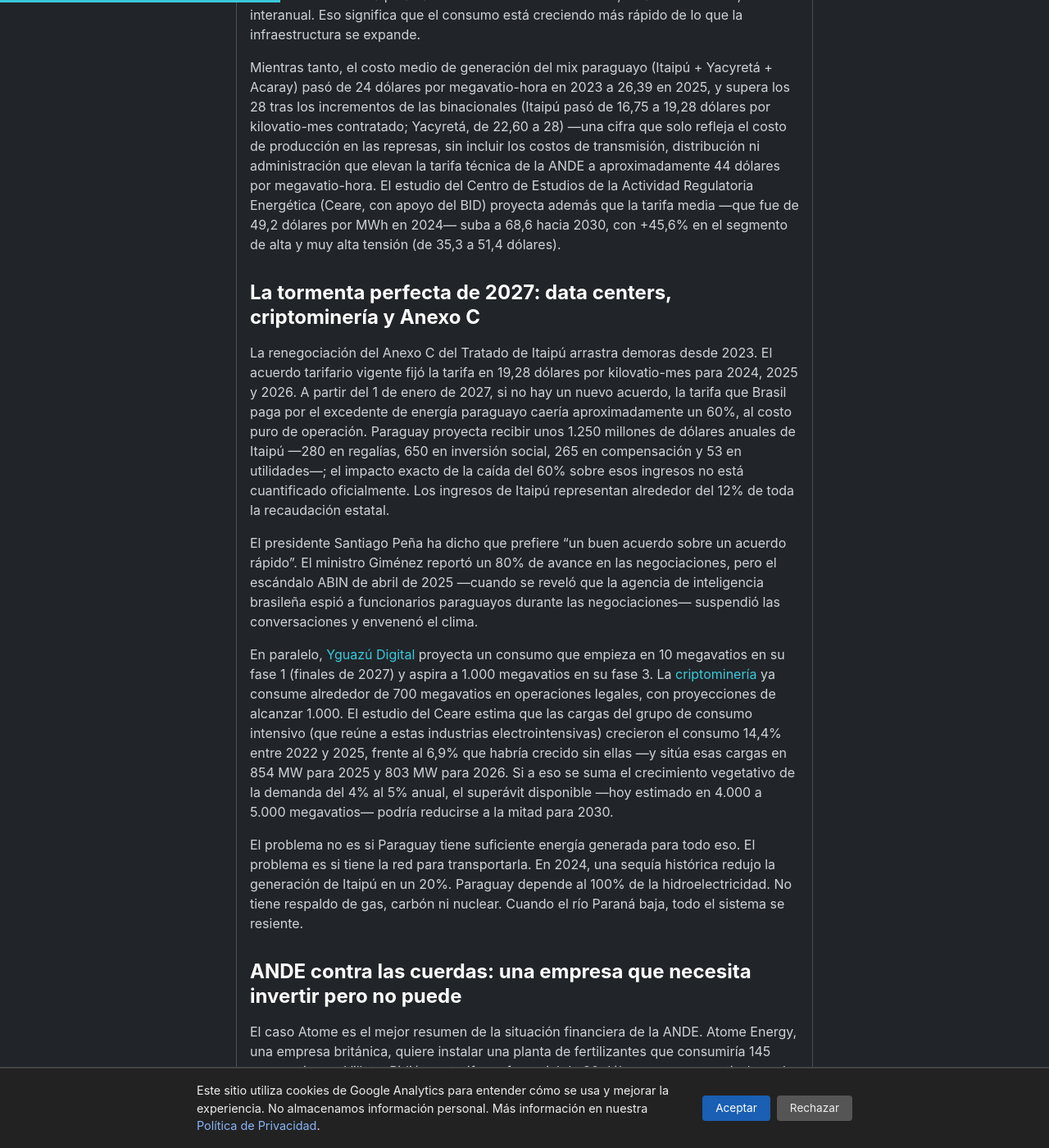
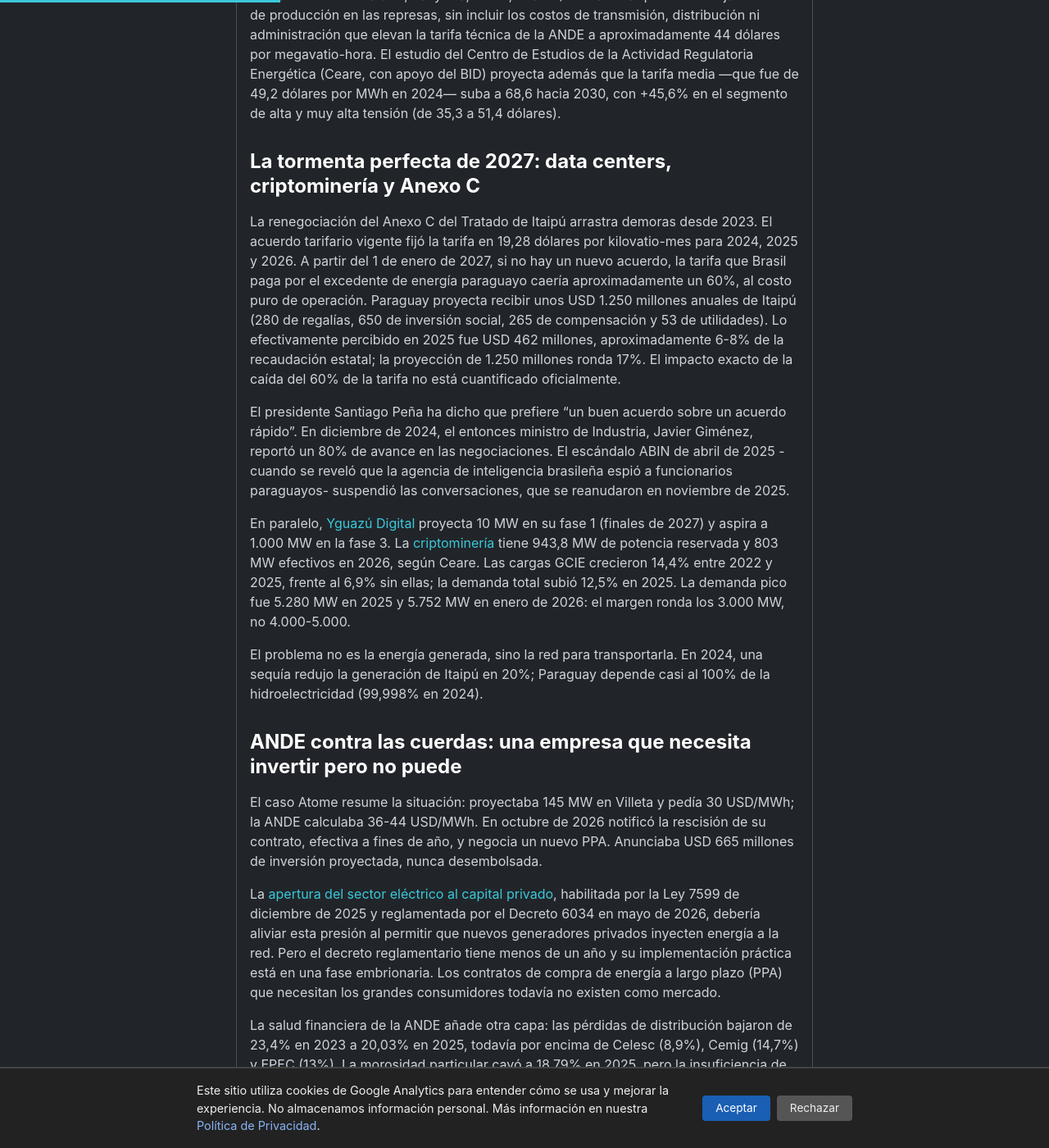
Before and after one commit to miravosqueinteresante/muchotexto.net, a Jekyll site: the page built from _posts/2026-07-08-red-electrica-paraguay-ia.md, in a window 1280 px wide and 1400 px high, scrolled down 1299 px. Shown: the whole window at 82% size. Built offline with Jekyll 4.4.1, drawn with Linux system fonts in a browser that asks for light colours; some of the changed text lies outside the part shown.

Commit message:
Corrige datos críticos del artículo de red eléctrica

```diff
--- a/_posts/2026-07-08-red-electrica-paraguay-ia.md
+++ b/_posts/2026-07-08-red-electrica-paraguay-ia.md
@@ -3,65 +3,59 @@
 title: "Paraguay tiene energía para la IA pero no la red para transportarla"
 seo_title: "Energía para IA sin red de transmisión"
 date: 2026-07-08
-last_modified_at: 2026-09-23
+last_modified_at: 2026-11-14
 categories: articulos
 pilar: 1
-resumen: "Paraguay genera 8.000 MW pero su red de transmisión no puede llevarlos a donde se necesitan."
+resumen: "Paraguay tiene 8.760 MW nominales pero su red de transmisión no puede llevarlos a donde se necesitan."
 tags: infraestructura-energia
-description: "Paraguay genera 8.000 MW, pero su red de transmisión no puede llevarlos a donde se necesitan. Yguazú Digital, criptominería y la renegociación de Itaipú."
+description: "Paraguay tiene 8.760 MW nominales, pero su red no puede llevarlos a donde se necesitan. Yguazú Digital, criptominería e Itaipú."
 ---
 
-Paraguay genera mucha más electricidad de la que consume. Esa frase se repite en cada artículo sobre energía en el país, en cada discurso oficial, en cada promesa de inversión. Es cierta. Pero omite un detalle fundamental: tener energía disponible no es lo mismo que tenerla donde se necesita, cuando se necesita, con la infraestructura para transportarla. Paraguay genera aproximadamente 8.250 megavatios entre su cuota de Itaipú, Yacyretá y Acaray, pero su red de transmisión de 500 kV —la columna vertebral que necesita cualquier país para mover grandes volúmenes de electricidad— se puede contar en kilómetros.
+Paraguay genera más electricidad de la que consume, pero tener energía disponible no es lo mismo que tenerla donde se necesita. El país tiene 8.760 MW nominales entre su cuota de Itaipú, Yacyretá y Acaray (8.025 MW disponibles), pero su red de 500 kV es todavía fragmentaria.
 
 Ese desajuste entre generación y transmisión es, hoy por hoy, el principal obstáculo para que Paraguay se convierta en el hub de inteligencia artificial que promete ser. Y la ventana para resolverlo se está cerrando: 2027 es el año en que vencen los contratos de criptominería, vence el acuerdo tarifario de Itaipú y entra en operación la primera fase de Yguazú Digital. Tres fechas que convergen en un mismo punto, que es también donde la red eléctrica paraguaya muestra sus límites.
 
 ## La paradoja de la abundancia: sobra generación, falta transmisión
 
-Paraguay tiene 7.195 kilómetros de líneas de transmisión en 500 kV, 220 kV y 66 kV. Para un país del tamaño de Francia, es poco. De los 835 kilómetros de líneas de 500 kV que existen, la principal es la que conecta la subestación Margen Derecha de Itaipú con Villa Hayes, de aproximadamente 300 kilómetros, pasando por el doble circuito Yguazú–Valenzuela. No hay un anillo de 500 kV que recorra el país. No hay una línea troncal que pueda transportar energía desde Itaipú hasta el Chaco o el sur del país sin pasar por múltiples transformaciones y cuellos de botella.<sup><a href="https://es.wikipedia.org/wiki/Administraci%C3%B3n_Nacional_de_Electricidad">[1]</a><a href="https://es.wikipedia.org/wiki/Represa_de_Itaip%C3%BA">[2]</a></sup>
+Paraguay tiene 7.195 kilómetros de líneas de transmisión en 500 kV, 220 kV y 66 kV. Para un país casi del tamaño de Francia, es poco. De los 835 kilómetros de líneas de 500 kV que existen, la principal es la que conecta la subestación Margen Derecha de Itaipú con Villa Hayes, de aproximadamente 360 kilómetros. La línea Yguazú–Valenzuela es otra obra: 202 kilómetros, prevista para enero de 2027. No hay un anillo de 500 kV que recorra el país. No hay una línea troncal que pueda transportar energía desde Itaipú hasta el Chaco o el sur del país sin pasar por múltiples transformaciones y cuellos de botella.<sup><a href="https://es.wikipedia.org/wiki/Administraci%C3%B3n_Nacional_de_Electricidad">[1]</a><a href="https://es.wikipedia.org/wiki/Represa_de_Itaip%C3%BA">[2]</a></sup>
 
-La subestación Emboscada, una obra de 140 millones de dólares que conectará el sistema de 500 kV con la red de 220 kV del área metropolitana de Asunción, está recién en etapa de licitación. La subestación Alto Paraná, que beneficiará a 300.000 usuarios en Ciudad del Este, costó 26 millones y recién se está construyendo. La línea María Auxiliadora, 90 kilómetros de 220 kV, beneficia a 80.000 personas en el sur. Son avances importantes, pero fragmentarios.
+La subestación Emboscada, con un préstamo de 140 millones de dólares para una obra de 119 millones, conectará el sistema de 500 kV con la red de 220 kV del área metropolitana; a septiembre de 2026 estaba en etapa prelicitatoria. La subestación Alto Paraná, que beneficia a unos 300.000 usuarios en Ciudad del Este, costó 26 millones y fue inaugurada el 23 de abril de 2026. La línea María Auxiliadora, de 90 kilómetros en 220 kV, beneficia a unos 20.000 clientes según ANDE; el informe oficial habla de 80.000 personas. Son avances importantes, pero fragmentarios.
 
-El presidente de la ANDE, Félix Sosa, reportó en junio de 2026 que la toma de energía de la ANDE desde Itaipú alcanzó los 2.170 GWh en ese mes, un aumento del 13,2% interanual. Eso significa que el consumo está creciendo más rápido de lo que la infraestructura se expande.
+
 
 Mientras tanto, el costo medio de generación del mix paraguayo (Itaipú + Yacyretá + Acaray) pasó de 24 dólares por megavatio-hora en 2023 a 26,39 en 2025, y supera los 28 tras los incrementos de las binacionales (Itaipú pasó de 16,75 a 19,28 dólares por kilovatio-mes contratado; Yacyretá, de 22,60 a 28) —una cifra que solo refleja el costo de producción en las represas, sin incluir los costos de transmisión, distribución ni administración que elevan la tarifa técnica de la ANDE a aproximadamente 44 dólares por megavatio-hora. El estudio del Centro de Estudios de la Actividad Regulatoria Energética (Ceare, con apoyo del BID) proyecta además que la tarifa media —que fue de 49,2 dólares por MWh en 2024— suba a 68,6 hacia 2030, con +45,6% en el segmento de alta y muy alta tensión (de 35,3 a 51,4 dólares).
 
 ## La tormenta perfecta de 2027: data centers, criptominería y Anexo C
 
-La renegociación del Anexo C del Tratado de Itaipú arrastra demoras desde 2023. El acuerdo tarifario vigente fijó la tarifa en 19,28 dólares por kilovatio-mes para 2024, 2025 y 2026. A partir del 1 de enero de 2027, si no hay un nuevo acuerdo, la tarifa que Brasil paga por el excedente de energía paraguayo caería aproximadamente un 60%, al costo puro de operación. Paraguay proyecta recibir unos 1.250 millones de dólares anuales de Itaipú —280 en regalías, 650 en inversión social, 265 en compensación y 53 en utilidades—; el impacto exacto de la caída del 60% sobre esos ingresos no está cuantificado oficialmente. Los ingresos de Itaipú representan alrededor del 12% de toda la recaudación estatal.
+La renegociación del Anexo C del Tratado de Itaipú arrastra demoras desde 2023. El acuerdo tarifario vigente fijó la tarifa en 19,28 dólares por kilovatio-mes para 2024, 2025 y 2026. A partir del 1 de enero de 2027, si no hay un nuevo acuerdo, la tarifa que Brasil paga por el excedente de energía paraguayo caería aproximadamente un 60%, al costo puro de operación. Paraguay proyecta recibir unos USD 1.250 millones anuales de Itaipú (280 de regalías, 650 de inversión social, 265 de compensación y 53 de utilidades). Lo efectivamente percibido en 2025 fue USD 462 millones, aproximadamente 6-8% de la recaudación estatal; la proyección de 1.250 millones ronda 17%. El impacto exacto de la caída del 60% de la tarifa no está cuantificado oficialmente.
 
-El presidente Santiago Peña ha dicho que prefiere "un buen acuerdo sobre un acuerdo rápido". El ministro Giménez reportó un 80% de avance en las negociaciones, pero el escándalo ABIN de abril de 2025 —cuando se reveló que la agencia de inteligencia brasileña espió a funcionarios paraguayos durante las negociaciones— suspendió las conversaciones y envenenó el clima.
+El presidente Santiago Peña ha dicho que prefiere "un buen acuerdo sobre un acuerdo rápido". En diciembre de 2024, el entonces ministro de Industria, Javier Giménez, reportó un 80% de avance en las negociaciones. El escándalo ABIN de abril de 2025 -cuando se reveló que la agencia de inteligencia brasileña espió a funcionarios paraguayos- suspendió las conversaciones, que se reanudaron en noviembre de 2025.
 
-En paralelo, [Yguazú Digital]({% post_url 2026-06-23-yguazu-digital-paraguay-hub-ia-mas-grande-del-mundo %}) proyecta un consumo que empieza en 10 megavatios en su fase 1 (finales de 2027) y aspira a 1.000 megavatios en su fase 3. La [criptominería]({% post_url 2026-07-07-criptomineria-paraguay-energia-barata %}) ya consume alrededor de 700 megavatios en operaciones legales, con proyecciones de alcanzar 1.000. El estudio del Ceare estima que las cargas del grupo de consumo intensivo (que reúne a estas industrias electrointensivas) crecieron el consumo 14,4% entre 2022 y 2025, frente al 6,9% que habría crecido sin ellas —y sitúa esas cargas en 854 MW para 2025 y 803 MW para 2026. Si a eso se suma el crecimiento vegetativo de la demanda del 4% al 5% anual, el superávit disponible —hoy estimado en 4.000 a 5.000 megavatios— podría reducirse a la mitad para 2030.
+En paralelo, [Yguazú Digital]({% post_url 2026-06-23-yguazu-digital-paraguay-hub-ia-mas-grande-del-mundo %}) proyecta 10 MW en su fase 1 (finales de 2027) y aspira a 1.000 MW en la fase 3. La [criptominería]({% post_url 2026-07-07-criptomineria-paraguay-energia-barata %}) tiene 943,8 MW de potencia reservada y 803 MW efectivos en 2026, según Ceare. Las cargas GCIE crecieron 14,4% entre 2022 y 2025, frente al 6,9% sin ellas; la demanda total subió 12,5% en 2025. La demanda pico fue 5.280 MW en 2025 y 5.752 MW en enero de 2026: el margen ronda los 3.000 MW, no 4.000-5.000.
 
-El problema no es si Paraguay tiene suficiente energía generada para todo eso. El problema es si tiene la red para transportarla. En 2024, una sequía histórica redujo la generación de Itaipú en un 20%. Paraguay depende al 100% de la hidroelectricidad. No tiene respaldo de gas, carbón ni nuclear. Cuando el río Paraná baja, todo el sistema se resiente.
+El problema no es la energía generada, sino la red para transportarla. En 2024, una sequía redujo la generación de Itaipú en 20%; Paraguay depende casi al 100% de la hidroelectricidad (99,998% en 2024).
 
 ## ANDE contra las cuerdas: una empresa que necesita invertir pero no puede
 
-El caso Atome es el mejor resumen de la situación financiera de la ANDE. Atome Energy, una empresa británica, quiere instalar una planta de fertilizantes que consumiría 145 megavatios en Villeta. Pidió una tarifa preferencial de 30 dólares por megavatio-hora. La ANDE se negó porque su propio costo técnico de generación —según cálculos internos citados en la negociación— es de aproximadamente 44 dólares. Venderle a 30 dólares significaría perder plata en cada megavatio.
+El caso Atome resume la situación: proyectaba 145 MW en Villeta y pedía 30 USD/MWh; la ANDE calculaba 36-44 USD/MWh. En octubre de 2026 notificó la rescisión de su contrato, efectiva a fines de año, y negocia un nuevo PPA. Anunciaba USD 665 millones de inversión proyectada, nunca desembolsada.
 
-Atome representa con cifras redondas una inversión de 665 millones de dólares. Y la ANDE no pudo aceptar su oferta porque, a la tarifa que el inversor estaba dispuesto a pagar, la empresa eléctrica estatal pierde dinero. Eso es todo lo que hay que saber sobre la salud financiera de la ANDE.
+La [apertura del sector eléctrico al capital privado]({% post_url 2026-05-27-apertura-sector-electrico-privado-paraguay %}), habilitada por la Ley 7599 de diciembre de 2025 y reglamentada por el Decreto 6034 en mayo de 2026, debería aliviar esta presión al permitir que nuevos generadores privados inyecten energía a la red. Pero el decreto reglamentario tiene menos de un año y su implementación práctica está en una fase embrionaria. Los contratos de compra de energía a largo plazo (PPA) que necesitan los grandes consumidores todavía no existen como mercado.
 
-La [apertura del sector eléctrico al capital privado]({% post_url 2026-05-27-apertura-sector-electrico-privado-paraguay %}), habilitada por la Ley 7599 de diciembre de 2025 y reglamentada por el Decreto 6034 en mayo de 2026, debería aliviar esta presión al permitir que nuevos generadores privados inyecten energía a la red. Pero el decreto reglamentario tiene apenas dos meses y su implementación práctica está en una fase embrionaria. Los contratos de compra de energía a largo plazo (PPA) que necesitan los grandes consumidores todavía no existen como mercado.
-
-La salud financiera de la ANDE añade otra capa al problema. Las pérdidas de distribución —la diferencia entre la energía que se factura y la que se pierde en el camino— fueron del 23,4% en 2023 y bajaron apenas al 21,9% en 2024 y al 20,03% en 2025, muy por encima de equivalentes regionales como Celesc (8,9%), Cemig (14,7%) o EPEC (13%). La morosidad de los clientes particulares, sin contar instituciones estatales, llegó a un pico del 28,95% en 2023 y cayó al 18,79% en 2025. Y la insuficiencia de rentabilidad de la empresa —la diferencia entre lo que gana y lo que el artículo 88 de su Carta Orgánica exige (8% a 10% sobre la inversión inmovilizada)— cuesta hoy entre 1.800 y 2.000 millones de dólares al año, mientras su deuda de largo plazo pasó de 343 millones en 2010 a 1.664 millones proyectados para 2026, según el estudio del Ceare citado por ABC Color.
+La salud financiera de la ANDE añade otra capa: las pérdidas de distribución bajaron de 23,4% en 2023 a 20,03% en 2025, todavía por encima de Celesc (8,9%), Cemig (14,7%) y EPEC (13%). La morosidad particular cayó a 18,79% en 2025, pero la insuficiencia de rentabilidad cuesta entre USD 1.800 y 2.000 millones al año y la deuda de largo plazo llegó a USD 1.664 millones proyectados para 2026, según Ceare.
 
 La ANDE financia sus inversiones de capital con préstamos multilaterales: el BID, el Banco Europeo de Inversiones y la agencia de cooperación Taiwánesa ICDF. Los montos son conocidos pero insuficientes: 140 millones para la subestación Emboscada, 133 millones para la línea de 500 kV Yguazú–Valenzuela, 56 millones en contratos de 220 kV. Para construir la red que Paraguay necesita —un verdadero anillo de 500 kV— se requieren varios miles de millones. Y la ANDE no puede generarlos internamente porque las tarifas eléctricas en Paraguay son, ante todo, una decisión política.
 
 ## Lo que otros países aprendieron: Irlanda, Virginia y el espejo incómodo
 
-Irlanda es la advertencia más clara. Los centros de datos llegaron a consumir el 20% de la electricidad del país en 2023 y cerca del 23% en 2025. En 2021, la Comisión de Regulación de Servicios Públicos (CRU) —el regulador irlandés— declaró una moratoria para nuevas conexiones de data centers en el área de Dublín. El sistema simplemente no podía absorber más carga sin inversiones masivas en transmisión que llevarían años. La moratoria se levantó en 2025 con una nueva política de conexión, pero el precedente quedó como referencia de lo que ocurre cuando la demanda industrial supera la capacidad de la red.<sup><a href="https://www.cso.ie/en/releasesandpublications/ep/p-dcmec/datacentresmeteredelectricityconsumption2024/">[3]</a><a href="https://www.cru.ie/about-us/news/the-cru-publishes-its-decision-on-new-electricity-connection-policy-for-data-centres/">[4]</a></sup>
-
-El norte de Virginia, el mercado de centros de datos más grande del mundo, muestra el otro extremo: Dominion Energy invirtió miles de millones durante décadas para construir la infraestructura que hoy alberga más de 200 data centers solo en el condado de Loudoun. Esa capacidad no se construyó en dos años. Se construyó durante veinte, con un marco regulatorio estable, tarifas predecibles y una empresa eléctrica con capacidad financiera real. Solo en 2024, los data centers del condado aportaron 733 millones de dólares en impuestos a la propiedad —el 38% del fondo general—, según el JLARC de Virginia.
+Irlanda es la advertencia más clara: los data centers pasaron del 20% del consumo eléctrico en 2023 al 23% en 2025 y la CRU impuso una moratoria a nuevas conexiones en Dublín entre 2021 y 2025. El norte de Virginia muestra el otro extremo: casi 200 data centers operativos en Loudoun, construidos durante dos décadas con un marco regulatorio estable. En el año fiscal 2023 aportaron USD 733 millones en impuestos a la propiedad, el 31% de los ingresos tributarios, según JLARC. El 38% del fondo general corresponde al presupuesto FY2025/26.
 
 Para Paraguay, la experiencia irlandesa es la más relevante porque comparte una característica estructural: una empresa eléctrica estatal con recursos limitados y una demanda industrial que crece más rápido que la red. Si Yguazú Digital llega a su fase 2 (100 megavatios) antes de que el anillo de 500 kV esté operativo, Paraguay podría enfrentar el mismo dilema que Irlanda: decirle a un inversor que la energía está disponible, pero la conexión no.
 
-La construcción de una línea de 500 kV —desde la planificación hasta la operación— toma entre 7 y 10 años en condiciones normales. Paraguay recién está empezando la primera.
+La construcción de una línea de 500 kV -desde la planificación hasta la operación- lleva varios años; la Yguazú-Valenzuela, licitada en 2022, se prevé operativa en enero de 2027. Paraguay está construyendo el primer anillo de 500 kV; la línea Yguazú-Valenzuela, licitada en 2022, se prevé operativa en enero de 2027.
 
 ---
 
-Paraguay no tiene un problema de oferta de energía. Tiene un problema de infraestructura eléctrica, de capacidad de inversión y de tiempo. El país genera suficiente electricidad para abastecer a Yguazú Digital, a la criptominería y al crecimiento normal de la demanda durante al menos una década. Pero no tiene la red para mover esa electricidad desde las represas del este hasta los centros de consumo del sur y del área metropolitana, y no tiene el dinero para construirla sin financiamiento externo.
-
-El horizonte de 2027 concentra tres procesos que van a definir si Paraguay logra superar este cuello de botella: la renegociación de Itaipú, la entrada en operación de Yguazú Digital y el vencimiento de los contratos de criptominería. Si los tres se resuelven en direcciones compatibles, el país tiene una oportunidad real de convertirse en un hub regional de inteligencia artificial. Si no, el riesgo no es quedarse sin energía —Paraguay nunca se va a quedar sin energía— sino quedarse sin la capacidad de usarla para lo que prometió.
+Paraguay no tiene un problema de oferta de energía, sino de red, inversión y tiempo. Genera suficiente electricidad para Yguazú Digital, la criptominería y el crecimiento normal durante al menos una década, pero no tiene la red para moverla desde las represas del este hasta el sur y el área metropolitana. El horizonte de 2027 concentra la renegociación de Itaipú, la entrada en operación de Yguazú Digital y el vencimiento de los contratos de criptominería. Si convergen bien, hay oportunidad; si no, el riesgo no es quedarse sin energía, sino sin la capacidad de usarla para lo que se prometió.
 
 Este artículo es parte de la [guía completa de inteligencia artificial en Paraguay](/ia-en-paraguay/), que reúne todos los análisis del cluster.
 
@@ -77,7 +71,7 @@
 - [Itaipú Binacional — "Itaipú suministró 14.603 GWh de energía eléctrica a la ANDE en el primer semestre"](https://www.itaipu.gov.py/noticias/energia/itaipu-suministro-14-603-gwh-de-energia-electrica-a-la-ande-durante-el-primer-semestre-del-2026) (julio 2026)
 - [EirGrid — "Data Centre Connection Offer Process"](https://www.eirgrid.ie/industry/becoming-customer/demand-connections) (Irlanda)
 - [Comisión de Regulación de Servicios Públicos (CRU) de Irlanda — "Data centres and the electricity grid"](https://www.cru.ie/about-us/news/the-cru-publishes-its-decision-on-new-electricity-connection-policy-for-data-centres/)
-- [JLARC Virginia — costo y beneficios de los data centers en Loudoun](https://jlarc.virginia.gov/)
+- [JLARC Virginia — costo y beneficios de los data centers en Loudoun](https://jlarc.virginia.gov/pdfs/reports/Rpt598.pdf)
 - [ABC Color / Silvana Bogarín — "Período 2026-2030: prevén subas hasta del 46%" (estudio Ceare, tarifas ANDE)](https://www.abc.com.py/edicion-impresa/suplementos/economico/2026/08/09/periodo-2026-2030-preven-subas-hasta-del-46/) (9 agosto 2026)
 - [Wikipedia — Tratado de Itaipú](https://es.wikipedia.org/wiki/Tratado_de_Itaip%C3%BA)
 - [CSO Ireland — "Data Centres Metered Electricity Consumption 2024"](https://www.cso.ie/en/releasesandpublications/ep/p-dcmec/datacentresmeteredelectricityconsumption2024/) (julio 2024)
@@ -94,7 +88,7 @@
       "name": "¿Cuánta energía genera Paraguay y cuánta consume?",
       "acceptedAnswer": {
         "@type": "Answer",
-        "text": "Paraguay genera aproximadamente 8.250 MW entre su cuota de Itaipú, Yacyretá y Acaray, pero su demanda pico es de aproximadamente 3.000 a 3.500 MW. El superávit es de 4.000 a 5.000 MW, pero la red de transmisión no puede llevarlo a donde se necesita."
+        "text": "Paraguay tiene 8.760 MW nominales (8.025 MW disponibles) entre su cuota de Itaipú, Yacyretá y Acaray. La demanda pico fue 5.280 MW en 2025 y 5.752 MW en enero de 2026: el margen de potencia ronda los 3.000 MW, pero la red no puede llevarlo a donde se necesita."
       }
     },
     {
@@ -102,7 +96,7 @@
       "name": "¿Qué es el Anexo C de Itaipú y por qué importa en 2027?",
       "acceptedAnswer": {
         "@type": "Answer",
-        "text": "El Anexo C es el anexo financiero del Tratado de Itaipú que fija el precio de la electricidad. Si no se renueva antes de 2027, la tarifa que Brasil paga por el excedente paraguayo caería un 60%. Paraguay proyecta recibir unos 1.250 millones de dólares anuales de Itaipú (un ~12% de la recaudación estatal); el impacto exacto de la caída del 60% no está cuantificado oficialmente."
+        "text": "El Anexo C es el anexo financiero del Tratado de Itaipú. Lo que vence el 31 de diciembre de 2026 es el acuerdo tarifario, no el Anexo C. Si no hay nuevo acuerdo, la tarifa que Brasil paga por el excedente paraguayo caería cerca de 60%. Paraguay proyecta USD 1.250 millones anuales; en 2025 percibió USD 462 millones, aproximadamente 6-8% de la recaudación estatal."
       }
     },
     {
@@ -110,7 +104,7 @@
       "name": "¿Puede la red eléctrica de Paraguay soportar Yguazú Digital y la criptominería?",
       "acceptedAnswer": {
         "@type": "Answer",
-        "text": "Paraguay tiene suficiente energía generada para abastecer Yguazú Digital (1 GW en fase 3) y la criptominería (hasta 1 GW), pero no tiene la red de transmisión de 500 kV para transportarla. La línea principal de 500 kV tiene 300 km entre Itaipú y Villa Hayes. Construir un anillo de 500 kV tomaría entre 7 y 10 años."
+        "text": "Paraguay tiene suficiente energía generada para abastecer Yguazú Digital (1 GW en fase 3) y la criptominería (hasta 1 GW), pero no tiene la red de transmisión de 500 kV para transportarla. La línea principal de 500 kV tiene 360 km entre Itaipú y Villa Hayes. Construir un anillo de 500 kV lleva varios años; la Yguazú-Valenzuela, licitada en 2022, se prevé operativa en enero de 2027."
       }
     }
   ]
```
